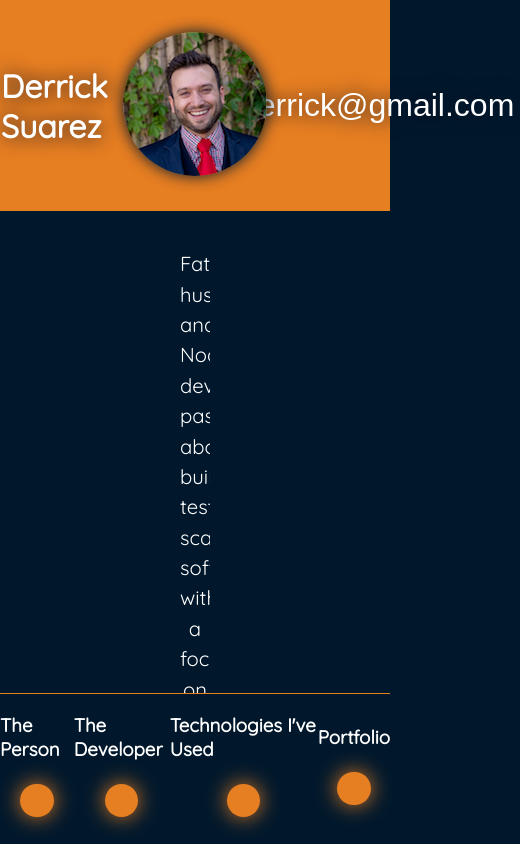
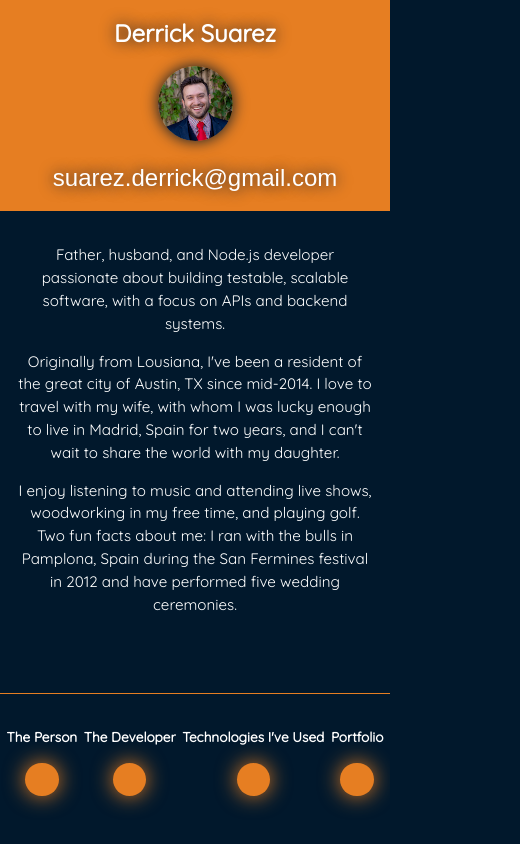
Before and after one commit to dsuare1/portfolio_v2, a React app: page / in a window 390 px wide. Shown: the whole page, 520 px wide, since content can reach past the window. Built offline with nearby package versions, Linux system fonts and the light colour scheme.

Commit message:
pv2_16 - added media queries for mobile; landscape still needs work

```diff
--- /dev/null
+++ b/src/css/media-queries/mq-badge.css
@@ -0,0 +1,29 @@
+@media screen and (max-width: 1024px) {
+    #badge-email {
+        font-size: 1.5em;
+    }
+}
+@media screen and (max-width: 768px) {
+    #badge-container {
+        flex-direction: column;
+        width: 100%;
+    }
+
+    .badge-copy-container {
+        width: 100%;
+    }
+
+    #badge-name, #badge-email {
+        font-size: 1.5em;
+    }
+
+    #profile-pic {
+        height: 75px;
+        width: 75px;
+        z-index: 0;
+    }
+
+    #resume-icon {
+        display: none;
+    }
+}
--- /dev/null
+++ b/src/css/media-queries/mq-copy.css
@@ -0,0 +1,13 @@
+@media screen and (max-width: 768px) {
+    #copy-container {
+        padding: 1em 1em 0 1em;
+    }
+
+    #person-copy-container > p {
+        font-size: .75em !important;
+    }
+
+    #developer-copy-container > p {
+        font-size: .75em !important;
+    }
+}
--- /dev/null
+++ b/src/css/media-queries/mq-horizon.css
@@ -0,0 +1,10 @@
+@media screen and (max-width: 768px) {
+    #horizon-container {
+        justify-content: space-evenly;
+        text-align: center;
+    }
+
+    .hover-item > h3 {
+        font-size: 0.85em;
+    }
+}
--- /dev/null
+++ b/src/css/media-queries/mq-tech.css
@@ -0,0 +1,9 @@
+@media screen and (max-width: 768px) {
+    #tech-container {
+        justify-content: space-evenly !important;
+    }
+
+    .tech-logo {
+        margin: 0;
+    }
+}
--- a/src/css/style.css
+++ b/src/css/style.css
@@ -23,7 +23,7 @@ a {
     height: 100vh;
 }
 
-.badge-container {
+#badge-container {
     background-color: #e67e22;
     display: flex;
     flex-direction: row;
--- a/src/js/App.js
+++ b/src/js/App.js
@@ -7,6 +7,10 @@ import Portfolio from './components/Portfolio';
 import Tech from './components/Tech';
 
 import '../css/style.css';
+import '../css/media-queries/mq-badge.css';
+import '../css/media-queries/mq-copy.css';
+import '../css/media-queries/mq-tech.css';
+import '../css/media-queries/mq-horizon.css';
 
 import copy from '../assets/copy.json';
 
@@ -96,7 +100,6 @@ class App extends Component {
       flexWrap: 'wrap',
       height: '100%',
       justifyContent: 'center',
-      transition: 'display 0.35s ease',
     };
 
     const portfolioContainerStyle = {
@@ -106,7 +109,6 @@ class App extends Component {
       height: '100%',
       justifyContent: 'space-around',
       paddingBottom: '1em',
-      transition: 'display 0.35s ease',
     };
 
     return (
--- a/src/js/components/Badge.js
+++ b/src/js/components/Badge.js
@@ -97,7 +97,7 @@ class Badge extends Component {
     };
 
     return (
-      <div className="badge-container">
+      <div id="badge-container">
         <div className="badge-copy-container">
           <h1 id="badge-name">Derrick Suarez</h1>
         </div>
```
